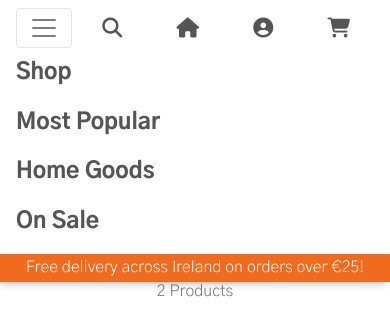
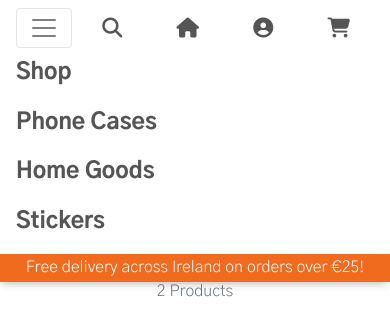
Before and after one commit to orlamadden/hello-world-apparel, a Django app: page /products/ in a window 390 px wide, after a click that opens the changed part. Shown: the top 318 px of the page. Run offline with Django 3.2, Linux system fonts and the light colour scheme; data comes from the database, SQL or seed files in the repository; some libraries are stand-ins or nearby versions.

Commit message:
added stickers and phone cases as new categories

```diff
--- a/products/templates/products/products.html
+++ b/products/templates/products/products.html
@@ -39,6 +39,10 @@
 							<a class="nav-link category-text"
 								href="{% url 'products' %}?category=masks"><i class="fas fa-head-side-mask mr-2"></i>Masks</a>
 						</li>
+                        <li class="nav-item">
+							<a class="nav-link category-text"
+								href="{% url 'products' %}?category=phone-cases"><i class="fas fa-mobile-alt mr-2"></i>Phone Cases</a>
+						</li>
 						<li class="nav-item">
 							<a class="nav-link category-text"
 								href="{% url 'products' %}?category=pins"><i class="fas fa-certificate mr-2"></i>Pins</a>
@@ -50,6 +54,10 @@
                         <li class="nav-item">
 							<a class="nav-link category-text"
 								href="{% url 'products' %}?category=pillows"><i class="fas fa-bed mr-2"></i>Pillows</a>
+						</li>
+                        <li class="nav-item">
+							<a class="nav-link category-text"
+								href="{% url 'products' %}?category=stickers"><i class="fas fa-sticky-note mr-2"></i>Stickers</a>
 						</li>
 					</ul>
 				</div>
--- a/templates/partials/_navbar.html
+++ b/templates/partials/_navbar.html
@@ -15,10 +15,7 @@
 		</li>
 
 		<li class="nav-item">
-			<a class="logo-font font-weight-bold nav-link text-black mr-5" href="#" id="clothing-link"
-				data-toggle="dropdown" aria-haspopup="true" aria-expanded="false">
-				Most Popular
-			</a>
+			<a class="logo-font font-weight-bold nav-link text-black mr-5" href="{% url 'products' %}?category=phone-cases" id="cases-link">Phone Cases</a>
 		</li>
 
 		<li class="nav-item dropdown">
@@ -34,9 +31,8 @@
 		</li>
 
 		<li class="nav-item">
-			<a class="logo-font font-weight-bold nav-link text-black" href="#" id="specials-link" data-toggle="dropdown"
-				aria-haspopup="true" aria-expanded="false">
-				On Sale
+			<a class="logo-font font-weight-bold nav-link text-black" href="{% url 'products' %}?category=stickers">
+				Stickers
 			</a>
 		</li>
 	</ul>
```
